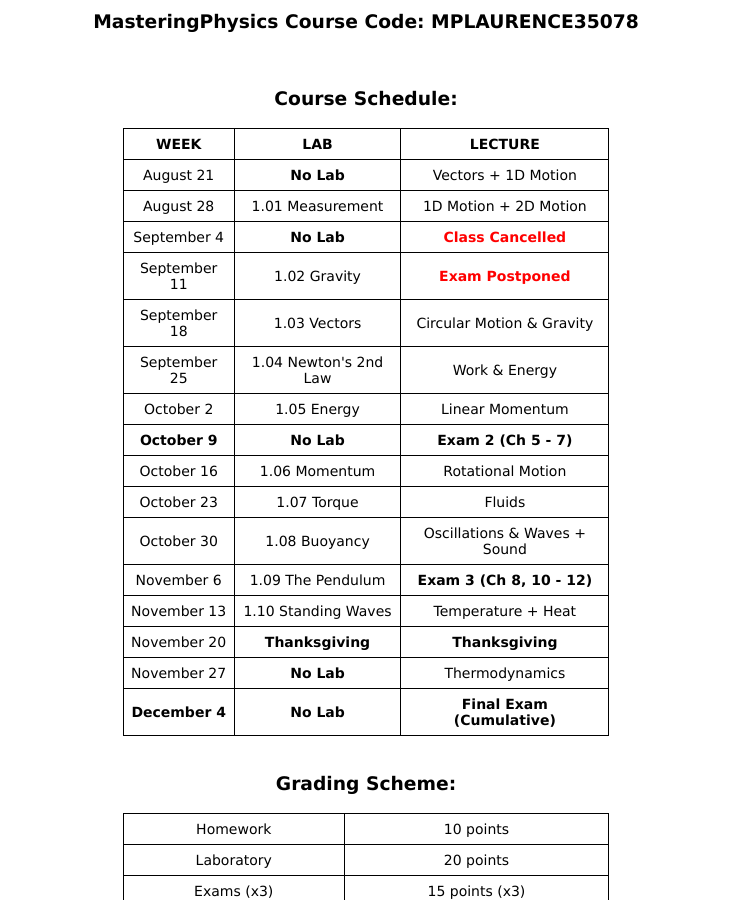
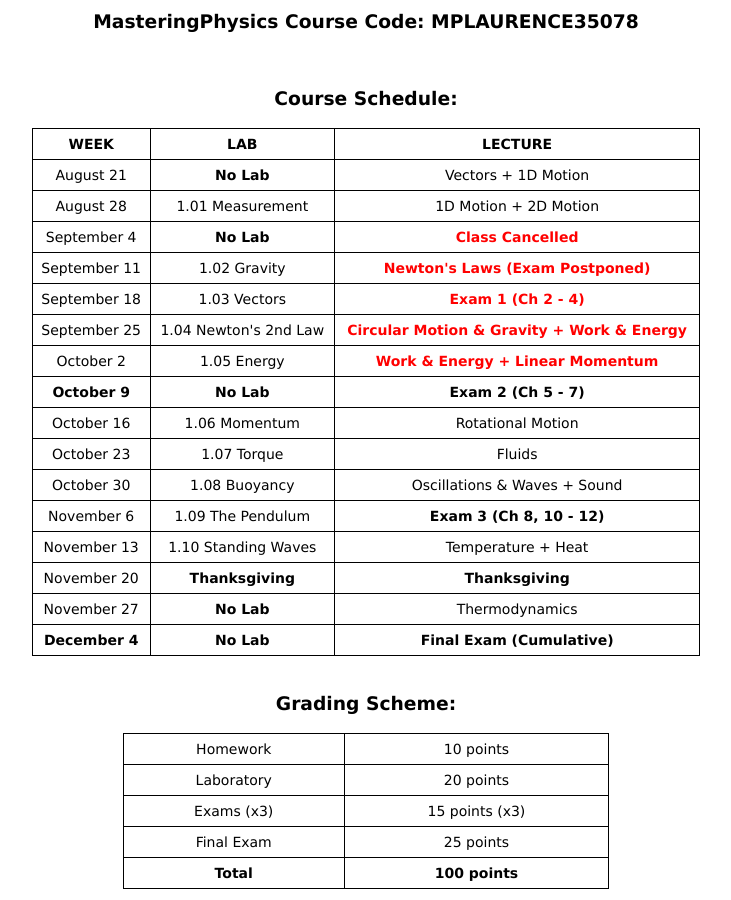
Before and after one commit to dhlaurence/dhlaurence.github.io, a Jekyll site: the page built from teaching/phys2350fall17.html, in a window 1280 px wide and 900 px high, scrolled down 355 px. Shown: the whole window, without its empty margins (274-1005 px from the left). Built offline with Jekyll 4.4.1, drawn with Linux system fonts in a browser that asks for light colours.

Commit message:
Update phys2350fall17.html

```diff
--- a/teaching/phys2350fall17.html
+++ b/teaching/phys2350fall17.html
@@ -39,7 +39,7 @@
     <center>Course Schedule:</center>
   </h3>
 
-  <center><table style="width:40%">
+  <center><table style="width:55%">
   <tr>
     <th>WEEK</th>
     <th>LAB</th>
@@ -63,22 +63,22 @@
   <tr>
     <td>September 11</td>
     <td>1.02 Gravity</td>
-    <td><b><font color="red">Exam Postponed</font></b></td>
+    <td><b><font color="red">Newton's Laws (Exam Postponed)</font></b></td>
   </tr>
   <tr>
     <td>September 18</td>
     <td>1.03 Vectors</td>
-    <td>Circular Motion & Gravity</td>
+    <td><b><font color="red">Exam 1 (Ch 2 - 4)</font></b></td>
   </tr>
   <tr>
     <td>September 25</td>
     <td>1.04 Newton's 2nd Law</td>
-    <td>Work & Energy</td>
+    <td><b><font color="red">Circular Motion & Gravity + Work & Energy</font></b></td>
   </tr>
   <tr>
     <td>October 2</td>
     <td>1.05 Energy</td>
-    <td>Linear Momentum</td>
+    <td><b><font color="red">Work & Energy + Linear Momentum</font></b></td>
   </tr>
   <tr>
     <td><b>October 9</b></td>
```
